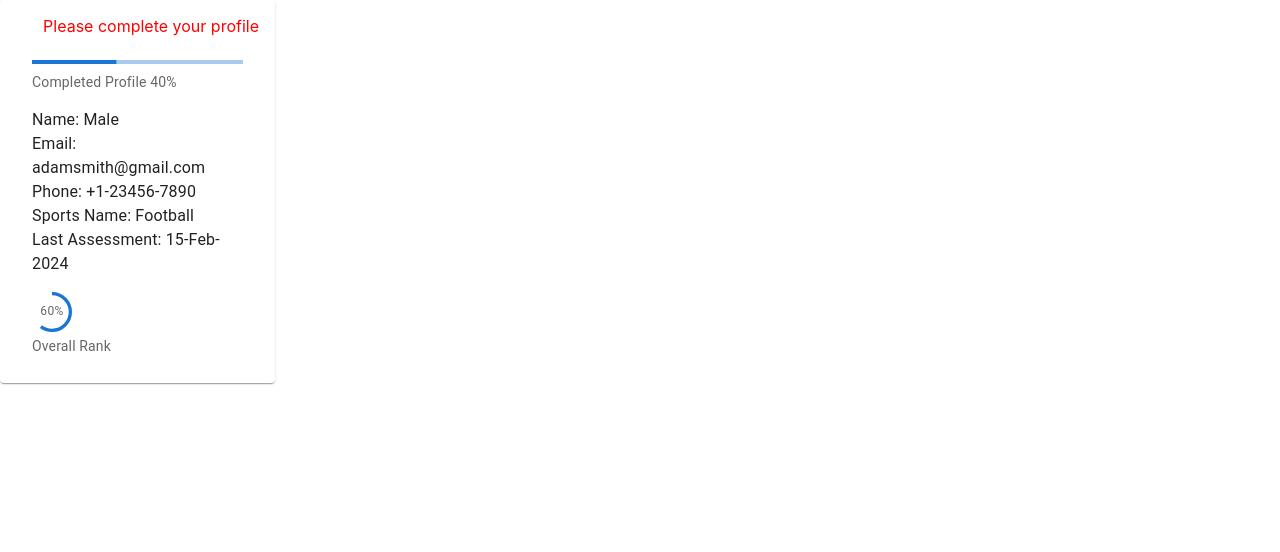
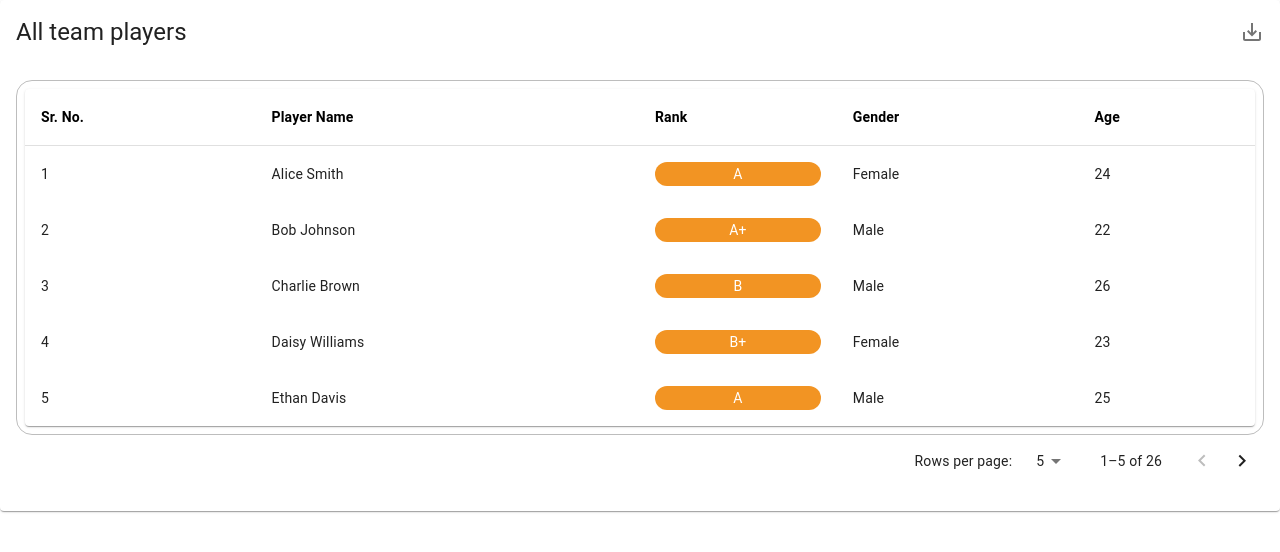
Before and after one commit to AkashKumarDeveloper/SportStorebook, a React (Create React App) app: page / in a window 1280 px wide. Shown: the top 552 px of the page. Built offline with nearby package versions, Linux system fonts and the light colour scheme; what react-swipeable-views-utils would draw is missing.

Commit message:
Dashboard Cardr Components

```diff
--- a/src/App.js
+++ b/src/App.js
@@ -15,7 +15,7 @@ import AboutTeamCard from "./components/atoms/AboutTeam/aboutteam.jsx";
 import PersonalInfoCard from "./components/atoms/playerInformation/playerinformation.jsx";
 
 function App() {
-  return <PersonalInfoCard/>
+  return <PlayerTable/>
 }
 
 export default App;
--- a/src/components/atoms/Table/table.jsx
+++ b/src/components/atoms/Table/table.jsx
@@ -1,5 +1,5 @@
 import React, { useState } from 'react';
-import { Table, TableBody, TableCell, TableContainer, TableHead, TableRow, Paper, Button, Card, CardHeader, CardContent, IconButton, TablePagination } from '@mui/material';
+import { Table, TableBody, TableCell, TableContainer, TableHead, TableRow, Paper, Button, Card, CardHeader, CardContent, IconButton, TablePagination, Box } from '@mui/material';
 import { SaveAlt } from '@mui/icons-material';
 import players from '../../../Assets/palyers/players.json'; // Importing the JSON file
 
@@ -29,34 +29,36 @@ const PlayerTable = () => {
         }
       />
       <CardContent>
+        <Box border={1} borderColor="grey.400" borderRadius={4} padding={1}>
           <TableContainer component={Paper}>
-          <Table>
+            <Table style={{borderCollapse: 'collapse'}}>
               <TableHead>
                 <TableRow>
-                <TableCell>Sr. No.</TableCell>
-                <TableCell>Player Name</TableCell>
-                <TableCell>Rank</TableCell>
-                <TableCell>Gender</TableCell>
-                <TableCell>Age</TableCell>
+                  <TableCell><b style={{ color: 'black' }}>Sr. No.</b></TableCell>
+                  <TableCell><b style={{ color: 'black' }}>Player Name</b></TableCell>
+                  <TableCell><b style={{ color: 'black' }}>Rank</b></TableCell>
+                  <TableCell><b style={{ color: 'black' }}>Gender</b></TableCell>
+                  <TableCell><b style={{ color: 'black' }}>Age</b></TableCell>
                 </TableRow>
               </TableHead>
               <TableBody>
                 {players.slice(page * rowsPerPage, page * rowsPerPage + rowsPerPage).map((player, index) => (
-                <TableRow key={player.id}>
-                  <TableCell>{index + 1}</TableCell>
-                  <TableCell>{player.player_name}</TableCell>
-                  <TableCell>
-                    <div style={{ backgroundColor: '#F29423', borderRadius: '20px', padding: '5px 10px', color: 'white' }}>
+                  <TableRow key={player.id} style={{border: 'none'}}>
+                    <TableCell style={{border: 'none'}}>{index + 1}</TableCell>
+                    <TableCell style={{border: 'none'}}>{player.player_name}</TableCell>
+                    <TableCell style={{border: 'none', textAlign: 'center'}}>
+                      <div style={{ backgroundColor: '#F29423', borderRadius: '20px', padding: '2px 0px', color: 'white' }}>
                         {player.Rank}
                       </div>
                     </TableCell>
-                  <TableCell>{player.Gender}</TableCell>
-                  <TableCell>{player.Age}</TableCell>
+                    <TableCell style={{border: 'none'}}>{player.Gender}</TableCell>
+                    <TableCell style={{border: 'none'}}>{player.Age}</TableCell>
                   </TableRow>
                 ))}
               </TableBody>
             </Table>
           </TableContainer>
+        </Box>
         <TablePagination
           rowsPerPageOptions={[5, 10, 25]}
           component="div"
--- a/src/components/atoms/playerInformation/playerinformation.jsx
+++ b/src/components/atoms/playerInformation/playerinformation.jsx
@@ -1,66 +1,106 @@
-import React from 'react';
-import { Card, CardContent, Typography, Box, LinearProgress, CircularProgress } from '@mui/material';
-import { styled } from '@mui/system';
+import React from "react";
+import {
+  Card,
+  CardContent,
+  Typography,
+  Box,
+  LinearProgress,
+  CircularProgress,
+  Alert,
+  AlertTitle,
+} from "@mui/material";
+import { styled } from "@mui/system";
+import WarningIcon from "@mui/icons-material/Warning";
 
 const CardContainer = styled(Card)({
-  width: '275px',
-  height: '383px',
-  padding: '16px',
-  boxSizing: 'border-box',
+  width: "340px",
+  height: "480px",
+  padding: "7px",
+  boxSizing: "border-box",
 });
 
 const ProgressBox = styled(Box)({
-  position: 'relative',
-  display: 'inline-flex',
-  alignItems: 'center',
-  justifyContent: 'center',
+  position: "relative",
+  display: "inline-flex",
+  alignItems: "center",
+  justifyContent: "center",
+  marginTop: "16px",
 });
 
 const CircularProgressWithLabel = (props) => (
   <ProgressBox>
-    <CircularProgress variant="determinate" {...props} />
+    <CircularProgress
+      variant="determinate"
+      {...props}
+      sx={{
+        width: "148px !important",
+        height: "99px !important",
+        color: "#00A701",
+      }}
+    />
     <Box
       sx={{
-        top: 0,
-        left: 0,
-        bottom: 0,
-        right: 0,
-        position: 'absolute',
-        display: 'flex',
-        alignItems: 'center',
-        justifyContent: 'center',
+        top: "50%",
+        left: "50%",
+        transform: "translate(-14%, -65%)",
+        position: "absolute",
+        display: "flex",
+        alignItems: "center",
+        justifyContent: "center",
       }}
     >
-      <Typography variant="caption" component="div" color="text.secondary">
+      <Typography variant="h4" component="div" sx={{ color: "#00A701" }}>
         {`${Math.round(props.value)}%`}
       </Typography>
     </Box>
   </ProgressBox>
 );
 
-const CompleteProfileLink = styled('div')({
-  color: 'red',
-  cursor: 'pointer',
-  textAlign: 'right',
-  marginBottom: '8px',
+const CompleteProfileLink = styled(Box)({
+  cursor: "pointer",
+  textAlign: "right",
+  marginBottom: "8px",
 });
 
 const PersonalInfoCard = () => {
   const handleProfileClick = () => {
     // logic to navigate to another page
-    console.log('Navigating to complete profile page...');
+    console.log("Navigating to complete profile page...");
   };
 
   return (
     <CardContainer>
-      <CompleteProfileLink onClick={handleProfileClick}>
-        Please complete your profile
-      </CompleteProfileLink>
       <CardContent>
-        <LinearProgress variant="determinate" value={40} />
-        <Typography variant="body2" color="textSecondary" style={{ marginTop: '8px' }}>
+        <Typography variant="h6" gutterBottom>
+          Personal Information
+        </Typography>
+        <CompleteProfileLink onClick={handleProfileClick}>
+          <Alert
+            severity="warning"
+            icon={<WarningIcon />}
+            style={{ backgroundColor: "#fffff" }}
+          >
+            <AlertTitle>Please complete your profile</AlertTitle>
+          </Alert>
+        </CompleteProfileLink>
+        <Typography
+          variant="body2"
+          color="textSecondary"
+          style={{ marginTop: "8px", color: "#00A701" }}
+        >
           Completed Profile 40%
         </Typography>
+        <LinearProgress
+          variant="determinate"
+          value={40}
+          style={{ height: "10px", borderRadius: "18px" }}
+          sx={{
+            backgroundColor: "white",
+            "& .MuiLinearProgress-bar": {
+              backgroundColor: "#00A701",
+            },
+          }}
+        />
         <Box my={2}>
           <Typography variant="body1">Name: Male</Typography>
           <Typography variant="body1">Email: adamsmith@gmail.com</Typography>
@@ -69,7 +109,11 @@ const PersonalInfoCard = () => {
           <Typography variant="body1">Last Assessment: 15-Feb-2024</Typography>
         </Box>
         <CircularProgressWithLabel value={60} />
-        <Typography variant="body2" color="textSecondary">
+        <Typography
+          variant="body2"
+          color="textSecondary"
+          sx={{ textAlign: "center", marginTop: "-40px", marginRight: "103px" }}
+        >
           Overall Rank
         </Typography>
       </CardContent>
```
Also changed, not shown: src/components/Molecule/DashboardPage/index.jsx (added). Lines whose indentation alone changed are shown as unchanged.
